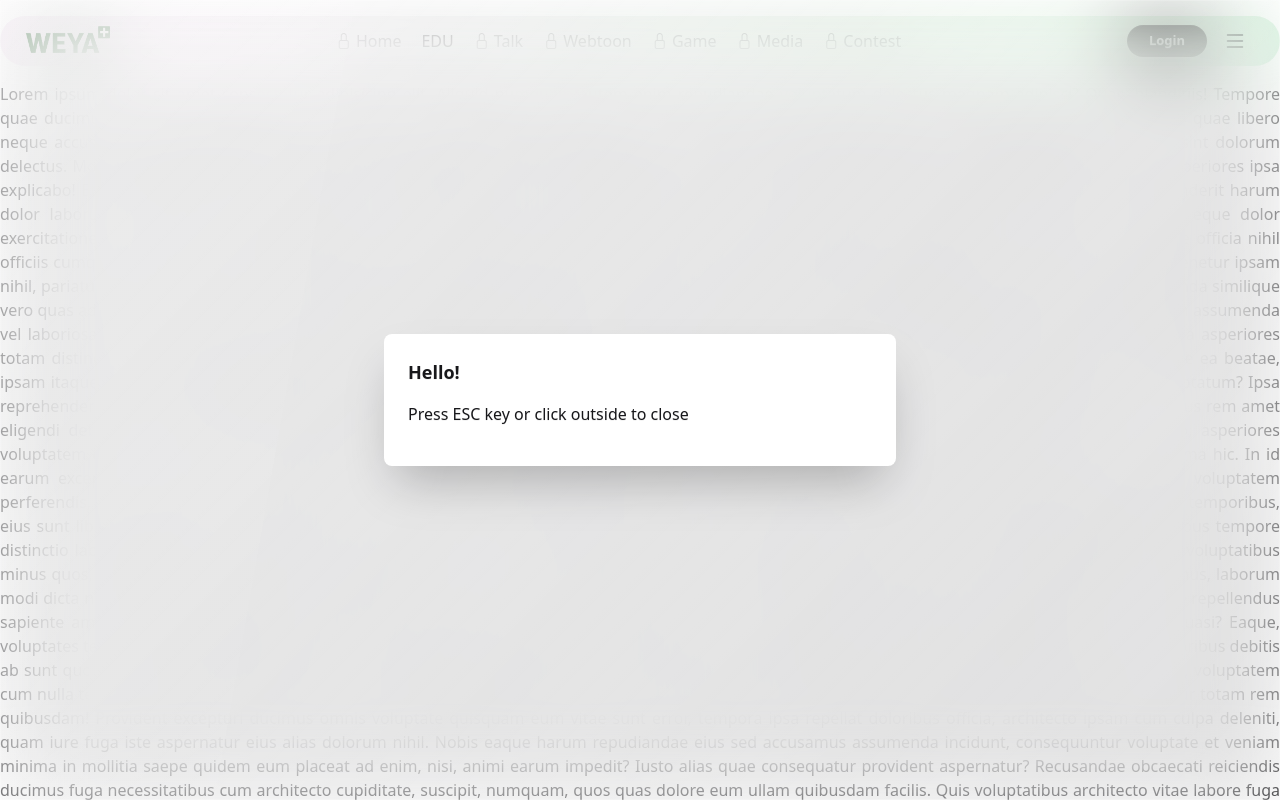
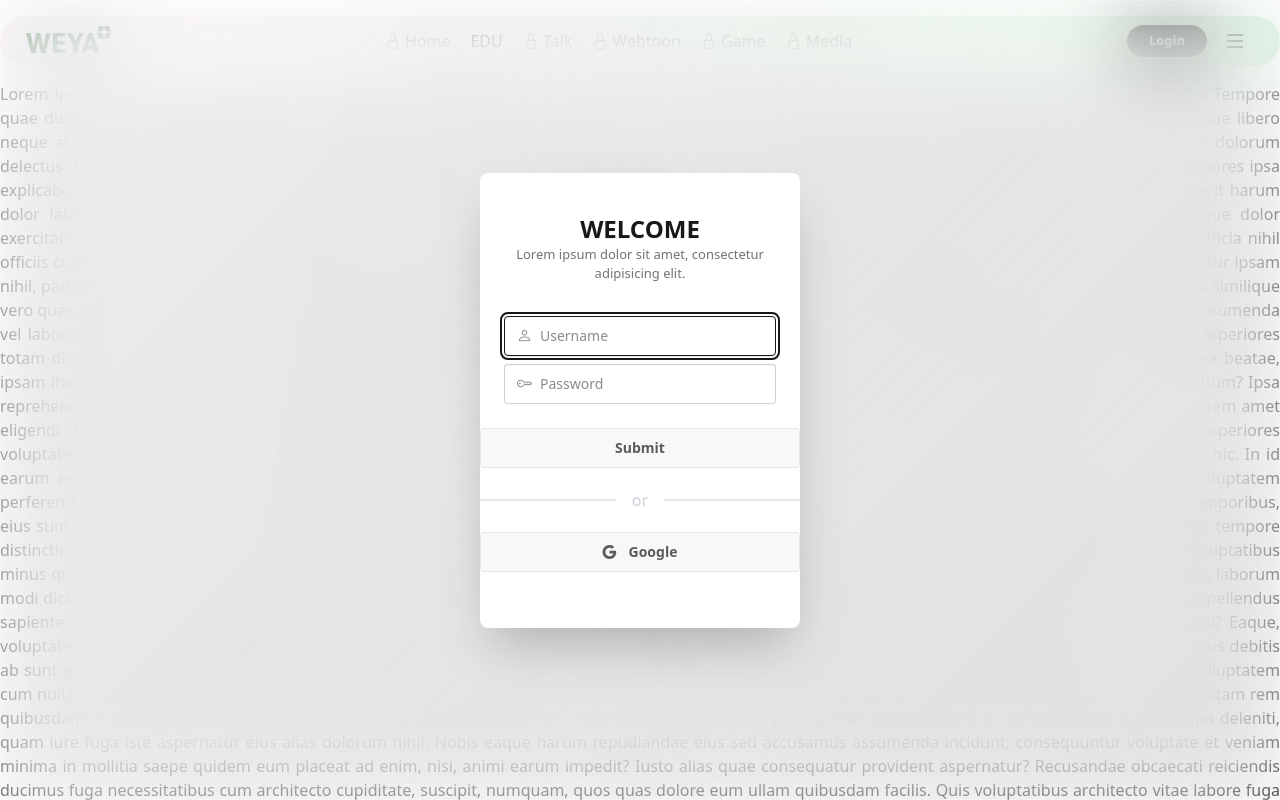
Before and after one commit to shahbozshirinboyev/weya-plus.uz, a React (Vite) app: page / in a window 1280 px wide. Both pictures are taken after a click on the button "Login". Shown: the top 800 px of the page. Built offline with nearby package versions, Linux system fonts and the light colour scheme.

Commit message:
New section page...

```diff
--- a/src/components/Login.jsx
+++ b/src/components/Login.jsx
@@ -6,10 +6,36 @@ function Login() {
       {/* Open the modal using document.getElementById('ID').showModal() method */}
 
       <dialog id="login" className="modal glass">
-        <div className="modal-box">
-          <h3 className="font-bold text-lg">Hello!</h3>
-          <p className="py-4">Press ESC key or click outside to close</p>
+        <div className="modal-box w-3/12 max-w-5xl">
+
+          <h3 className="font-bold text-2xl uppercase text-center mt-4"> Welcome </h3>
+          <p className="text-[13px] text-center mb-8 opacity-60">Lorem ipsum dolor sit amet, consectetur adipisicing elit.</p>
+
+          <form action="" className="flex flex-col justify-center items-center gap-2 mb-8">
+            <label className="input">
+              <i className="bi bi-person flex justify-center items-center text-[15px] opacity-50"></i>
+              <input type="text" className="grow" placeholder="Username" />
+            </label>
+            <label className="input">
+              <i className="bi bi-key flex justify-center items-center text-[15px] opacity-50"></i>
+              <input type="password" className="grow" placeholder="Password" />
+            </label>
+            <button className="btn w-[320px] flex justify-center items-center gap-3 mt-4">
+              {/* <i className="bi bi-google opacity-70"></i> */}
+              <span className="opacity-70">Submit</span>
+            </button>
+            <div>
+              <div class="divider w-[320px]"><span className="text-gray-300">or</span></div>
+            </div>
+            <button className="btn w-[320px] flex justify-center items-center gap-3">
+              <i className="bi bi-google opacity-70"></i>
+              <span className="opacity-70">Google</span>
+            </button>
+          </form>
+
+
         </div>
+
         <form method="dialog" className="modal-backdrop">
           <button>close</button>
         </form>
--- a/src/components/Navbar.jsx
+++ b/src/components/Navbar.jsx
@@ -31,9 +31,9 @@ function Navbar() {
             <li className="opacity-60 cursor-pointer">
               <i className="bi bi-lock"></i> Media
             </li>
-            <li className="opacity-60 cursor-pointer">
+            {/* <li className="opacity-60 cursor-pointer">
               <i className="bi bi-lock"></i> Contest
-            </li>
+            </li> */}
           </ul>
         </div>
         <div className="flex gap-2 items-center">
```
